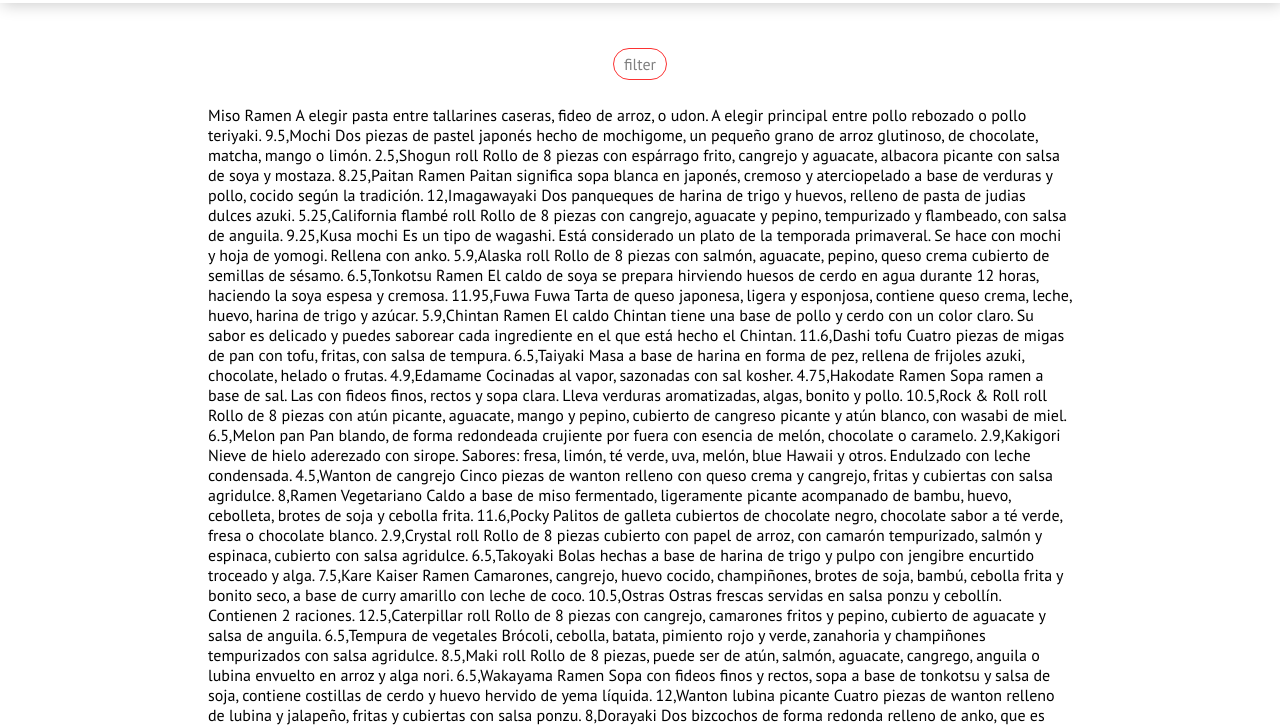
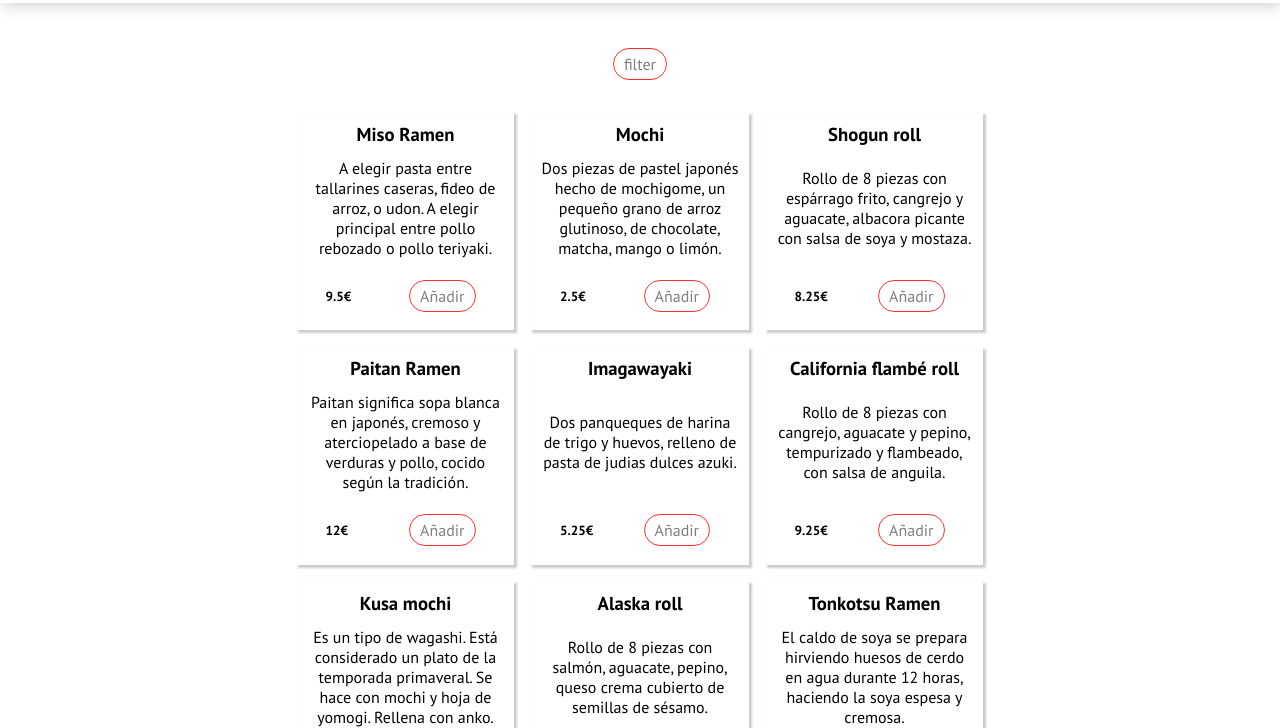
Before and after one commit to erikamc99/kamakura-food, a website built with Vite: page index.html in a window 1280 px wide. Shown: the part 72-800 px from the top of the page. Built offline with nearby package versions, Linux system fonts and the light colour scheme; files whose address does not match are found by name.

Commit message:
create products

```diff
--- a/index.html
+++ b/index.html
@@ -74,7 +74,7 @@
         </aside>
     </div>
 
-<script type="module" src="../kamakura-food/src/menu.js"></script>
+<script type="module" src="./src/menu.js"></script>
 </body>
 
 </html>
--- a/src/menu.js
+++ b/src/menu.js
@@ -1,12 +1,17 @@
-import {products} from '../assets/data/data.js'
-//DEBE imprimir en pantalla la información de filtros.
+import { products } from '../assets/data/data.js';
 
-//DEBE imprimir en pantalla los productos, con su Título, descripción y precio en € y botón de añadir.
+const productContainer = document.getElementById("products");
+productContainer.innerHTML = products.map(getFullProducts).join("");
 
-
-
-document.getElementById("products").innerHTML = products.map(getFullProducts);
-
-function getFullProducts(item) {
-    return [item.name, item.description, item.price].join(" ");
+export function getFullProducts(item) {
+    return `
+        <div class="product-container">
+            <h3>${item.name}</h3>
+            <p>${item.description}</p>
+            <div class="price-container">
+                <h5>${item.price}€</h5>
+                <button class="add-button">Añadir</button>
+            </div>
+        </div>
+    `;
 }
```
Also changed, not shown: src/events.js (+10 -0 lines).
